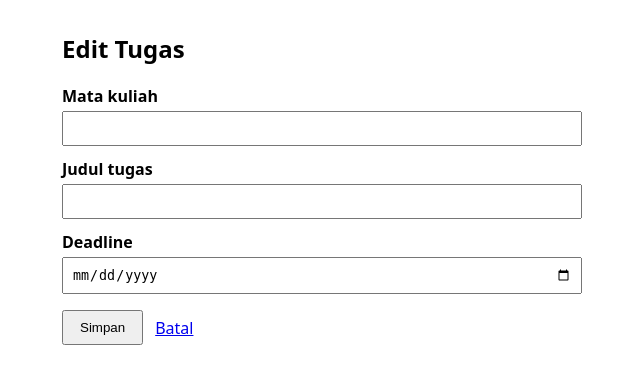
After one commit to Tyoo99/tugas-kuliah-docker, a Flask app: template templates/edit.html in a window 1280 px wide. The commit adds this page. Shown: the top 384 px of the page, without its empty margins (318-958 px from the left). Run offline with Flask 3, Linux system fonts and the light colour scheme; the template is opened without the code that fills it, so the values that code supplies are empty.

Commit message:
Tambah SSL Azure dan fitur edit tugas

```diff
--- a/app.py
+++ b/app.py
@@ -1,12 +1,12 @@
 import os
 import pymysql
-from flask import Flask, request, redirect, url_for, render_template
+from flask import Flask, request, redirect, url_for, render_template, abort
 
 app = Flask(__name__)
 
 
 def get_conn():
-    return pymysql.connect(
+    kwargs = dict(
         host=os.environ["DB_HOST"],
         port=int(os.environ.get("DB_PORT", 3306)),
         user=os.environ["DB_USER"],
@@ -14,6 +14,10 @@ def get_conn():
         database=os.environ["DB_NAME"],
         cursorclass=pymysql.cursors.DictCursor,
     )
+    # Azure MySQL mewajibkan TLS; di lokal (docker compose) DB_SSL tidak diisi
+    if os.environ.get("DB_SSL", "").lower() == "true":
+        kwargs["ssl"] = {"ca": "/etc/ssl/certs/ca-certificates.crt"}
+    return pymysql.connect(**kwargs)
 
 
 def init_db():
@@ -69,6 +73,34 @@ def tambah():
     return redirect(url_for("index"))
 
 
+@app.route("/edit/<int:tugas_id>", methods=["GET", "POST"])
+def edit(tugas_id):
+    conn = get_conn()
+    try:
+        with conn.cursor() as cur:
+            if request.method == "POST":
+                mk = request.form.get("mata_kuliah", "").strip()
+                judul = request.form.get("judul", "").strip()
+                deadline = request.form.get("deadline") or None
+                if mk and judul:
+                    cur.execute(
+                        "UPDATE tugas SET mata_kuliah = %s, judul = %s, deadline = %s WHERE id = %s",
+                        (mk, judul, deadline, tugas_id),
+                    )
+                    conn.commit()
+                return redirect(url_for("index"))
+            cur.execute(
+                "SELECT id, mata_kuliah, judul, deadline FROM tugas WHERE id = %s",
+                (tugas_id,),
+            )
+            row = cur.fetchone()
+    finally:
+        conn.close()
+    if not row:
+        abort(404)
+    return render_template("edit.html", r=row)
+
+
 @app.route("/selesai/<int:tugas_id>", methods=["POST"])
 def toggle_selesai(tugas_id):
     conn = get_conn()
--- /dev/null
+++ b/templates/edit.html
@@ -0,0 +1,33 @@
+<!doctype html>
+<html lang="id">
+<head>
+  <meta charset="utf-8">
+  <meta name="viewport" content="width=device-width, initial-scale=1">
+  <title>Edit Tugas</title>
+  <style>
+    body { font-family: system-ui, sans-serif; max-width: 520px; margin: 2rem auto; padding: 0 1rem; }
+    label { display: block; margin: 12px 0 4px; font-weight: 600; }
+    input { width: 100%; padding: 8px; box-sizing: border-box; }
+    .aksi { margin-top: 16px; display: flex; gap: 12px; align-items: center; }
+    button { padding: 8px 16px; cursor: pointer; }
+  </style>
+</head>
+<body>
+  <h2>Edit Tugas</h2>
+  <form method="post">
+    <label for="mata_kuliah">Mata kuliah</label>
+    <input id="mata_kuliah" name="mata_kuliah" value="{{ r.mata_kuliah }}" required>
+
+    <label for="judul">Judul tugas</label>
+    <input id="judul" name="judul" value="{{ r.judul }}" required>
+
+    <label for="deadline">Deadline</label>
+    <input id="deadline" type="date" name="deadline" value="{{ r.deadline or '' }}">
+
+    <div class="aksi">
+      <button type="submit">Simpan</button>
+      <a href="{{ url_for('index') }}">Batal</a>
+    </div>
+  </form>
+</body>
+</html>
--- a/templates/index.html
+++ b/templates/index.html
@@ -9,10 +9,11 @@
     h1 { margin-bottom: .25rem; }
     .sub { color: #6b7280; margin-bottom: 1.5rem; }
     form.tambah { display: grid; grid-template-columns: 1fr 2fr 1fr auto; gap: .5rem; margin-bottom: 1.5rem; }
-    input, button { padding: .5rem .6rem; border: 1px solid #d1d5db; border-radius: 6px; font-size: .95rem; }
+    input, button, a.tombol { padding: .5rem .6rem; border: 1px solid #d1d5db; border-radius: 6px; font-size: .95rem; }
     button { cursor: pointer; background: #2563eb; color: #fff; border-color: #2563eb; }
     button.sekunder { background: #fff; color: #374151; border-color: #d1d5db; }
     button.bahaya { background: #fff; color: #b91c1c; border-color: #fca5a5; }
+    a.tombol { display: inline-block; background: #fff; color: #2563eb; border-color: #93c5fd; text-decoration: none; line-height: normal; }
     table { width: 100%; border-collapse: collapse; }
     th, td { text-align: left; padding: .6rem .5rem; border-bottom: 1px solid #e5e7eb; }
     tr.done td.judul { text-decoration: line-through; color: #9ca3af; }
@@ -47,6 +48,7 @@
           <form method="post" action="{{ url_for('toggle_selesai', tugas_id=r.id) }}">
             <button class="sekunder" type="submit">{{ 'Batal' if r.selesai else 'Selesai' }}</button>
           </form>
+          <a class="tombol" href="{{ url_for('edit', tugas_id=r.id) }}">Edit</a>
           <form method="post" action="{{ url_for('hapus', tugas_id=r.id) }}">
             <button class="bahaya" type="submit">Hapus</button>
           </form>
```
